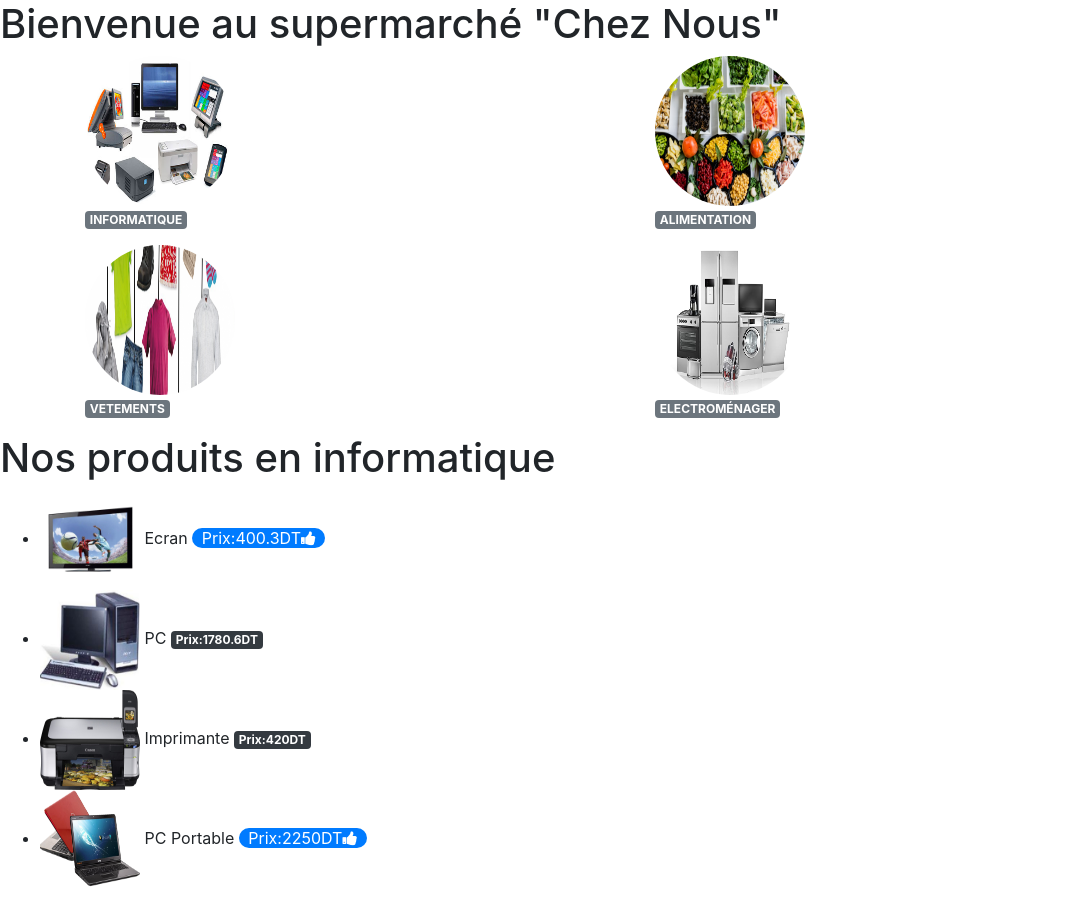
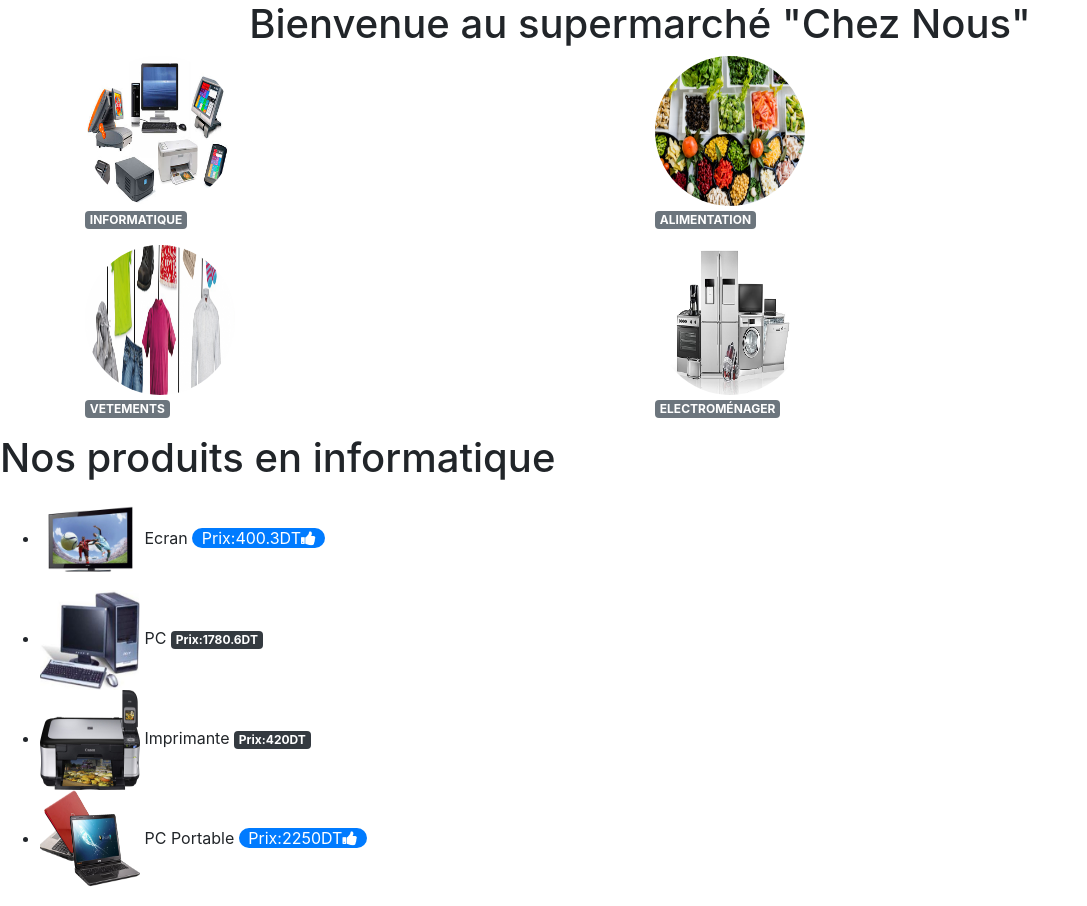
Before and after one commit to yaakoubinourhene/exercicetp6, an Angular app: page / in a window 1280 px wide. Shown: the whole page, without its empty margins (0-1087 px from the left). Built offline with nearby package versions, Linux system fonts and the light colour scheme.

Commit message:
changement au niveau de accueilfin d'acceuil

```diff
--- a/src/app/composants/accueil/accueil.component.css
+++ b/src/app/composants/accueil/accueil.component.css
@@ -0,0 +1,4 @@
+h1
+{
+    text-align: center;
+}
```
